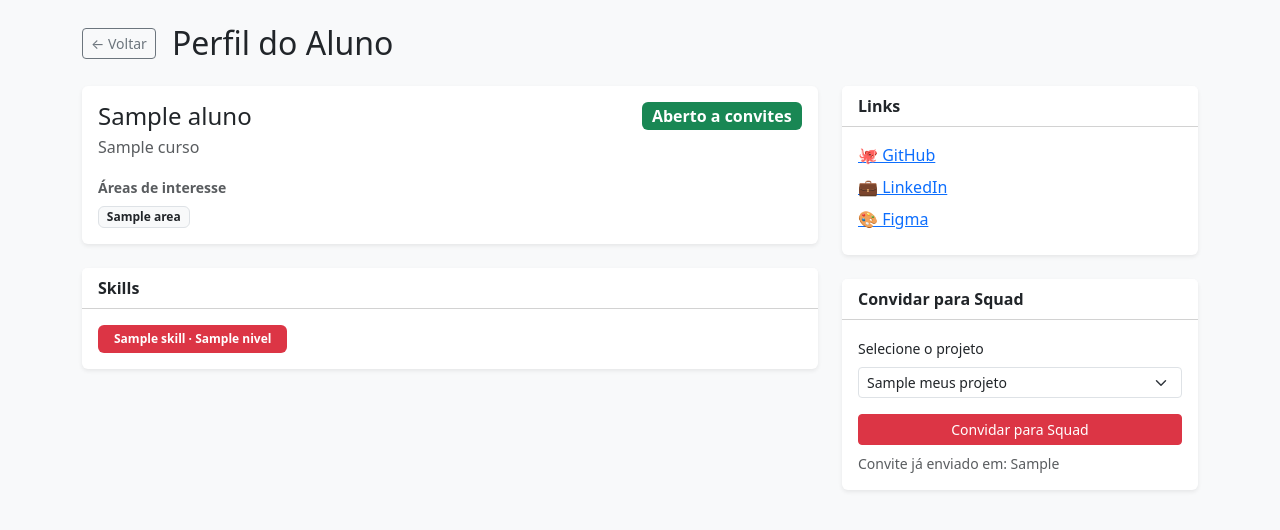
After one commit to lucvs07/Fiap-Skill-Match, a Flask app: template src/templates/aluno_perfil_publico.html in a window 1280 px wide. The commit adds this page. Shown: the top 530 px of the page. Run offline with Flask 3, Linux system fonts and the light colour scheme; the template is opened without the code that fills it: most values are stand-ins (such as "Sample title", 1, 10 or a date in 2020).

Commit message:
feat: cria templates de busca e perfil público com envio de convite para squad
Co-Authored-By: Leo-Tanaka <leonardotanaka0513@gmail.com>

```diff
--- a/src/app.py
+++ b/src/app.py
@@ -5,6 +5,7 @@ from src.views.dashboard import dashboard_bp
 from src.views.projetos import projetos_bp
 from src.views.mentores import mentores_bp
 from src.views.perfil import perfil_bp
+from src.views.alunos import alunos_bp
 
 
 def create_app():
@@ -17,6 +18,7 @@ def create_app():
     app.register_blueprint(projetos_bp)
     app.register_blueprint(mentores_bp)
     app.register_blueprint(perfil_bp)
+    app.register_blueprint(alunos_bp)
 
     @app.route('/')
     def index():
--- /dev/null
+++ b/src/templates/aluno_perfil_publico.html
@@ -0,0 +1,119 @@
+{% extends 'base.html' %}
+{% block content %}
+
+<div class="d-flex align-items-center mb-4">
+  <a href="{{ url_for('alunos.busca_alunos') }}" class="btn btn-sm btn-outline-secondary me-3">← Voltar</a>
+  <h2 class="mb-0">Perfil do Aluno</h2>
+</div>
+
+<div class="row g-4">
+  <div class="col-md-8">
+
+    {# dados gerais #}
+    <div class="card border-0 shadow-sm mb-4">
+      <div class="card-body">
+        <div class="d-flex justify-content-between align-items-start">
+          <div>
+            <h4 class="mb-1">{{ aluno.nome }}</h4>
+            <span class="text-muted">{{ aluno.get('curso', '—') }}</span>
+          </div>
+          <span class="badge bg-success fs-6">Aberto a convites</span>
+        </div>
+
+        {% if aluno.get('areas_interesse') %}
+        <div class="mt-3">
+          <small class="text-muted fw-semibold">Áreas de interesse</small>
+          <div class="mt-1">
+            {% for area in aluno.areas_interesse %}
+              <span class="badge bg-light text-dark border me-1">{{ area }}</span>
+            {% endfor %}
+          </div>
+        </div>
+        {% endif %}
+      </div>
+    </div>
+
+    {# skills #}
+    <div class="card border-0 shadow-sm mb-4">
+      <div class="card-header bg-white fw-semibold">Skills</div>
+      <div class="card-body">
+        {% set skills = aluno.get('skills', []) %}
+        {% if skills %}
+        <div class="d-flex flex-wrap gap-2">
+          {% for s in skills %}
+            {% if s.nivel == 'Avançado' %}
+              <span class="badge bg-success px-3 py-2">{{ s.skill }} · {{ s.nivel }}</span>
+            {% elif s.nivel == 'Intermediário' %}
+              <span class="badge bg-warning text-dark px-3 py-2">{{ s.skill }} · {{ s.nivel }}</span>
+            {% else %}
+              <span class="badge bg-danger px-3 py-2">{{ s.skill }} · {{ s.nivel }}</span>
+            {% endif %}
+          {% endfor %}
+        </div>
+        {% else %}
+        <p class="text-muted small mb-0">Nenhuma skill cadastrada.</p>
+        {% endif %}
+      </div>
+    </div>
+
+  </div>
+
+  <div class="col-md-4">
+
+    {# links #}
+    {% set links = aluno.get('links', {}) %}
+    {% if links.get('github') or links.get('linkedin') or links.get('figma') %}
+    <div class="card border-0 shadow-sm mb-4">
+      <div class="card-header bg-white fw-semibold">Links</div>
+      <div class="card-body">
+        {% if links.get('github') %}
+          <a href="{{ links.github }}" target="_blank" class="d-block mb-2">🐙 GitHub</a>
+        {% endif %}
+        {% if links.get('linkedin') %}
+          <a href="{{ links.linkedin }}" target="_blank" class="d-block mb-2">💼 LinkedIn</a>
+        {% endif %}
+        {% if links.get('figma') %}
+          <a href="{{ links.figma }}" target="_blank" class="d-block mb-2">🎨 Figma</a>
+        {% endif %}
+      </div>
+    </div>
+    {% endif %}
+
+    {# convite #}
+    {% if meus_projetos %}
+    <div class="card border-0 shadow-sm">
+      <div class="card-header bg-white fw-semibold">Convidar para Squad</div>
+      <div class="card-body">
+        {% set todos_convidados = meus_projetos | selectattr('titulo', 'in', convites_enviados) | list %}
+        {% if todos_convidados | length == meus_projetos | length %}
+          <div class="alert alert-info py-2 mb-0 small">
+            Convite já enviado para todos os seus projetos.
+          </div>
+        {% else %}
+          <form method="POST" action="{{ url_for('alunos.convidar', idx=aluno_idx) }}">
+            <div class="mb-3">
+              <label class="form-label small">Selecione o projeto</label>
+              <select name="projeto_titulo" class="form-select form-select-sm">
+                {% for p in meus_projetos %}
+                  {% if p.titulo not in convites_enviados %}
+                  <option value="{{ p.titulo }}">{{ p.titulo }}</option>
+                  {% endif %}
+                {% endfor %}
+              </select>
+            </div>
+            <button type="submit" class="btn btn-danger btn-sm w-100">Convidar para Squad</button>
+          </form>
+          {% if convites_enviados %}
+          <div class="mt-2 text-muted small">
+            Convite já enviado em: {{ convites_enviados | join(', ') }}
+          </div>
+          {% endif %}
+        {% endif %}
+      </div>
+    </div>
+    {% endif %}
+
+  </div>
+</div>
+
+{% endblock %}
```
Also changed, not shown: src/templates/alunos_busca.html (added, +74 -0 lines), src/templates/dashboard.html (+11 -0 lines), src/views/dashboard.py (+6 -2 lines).
